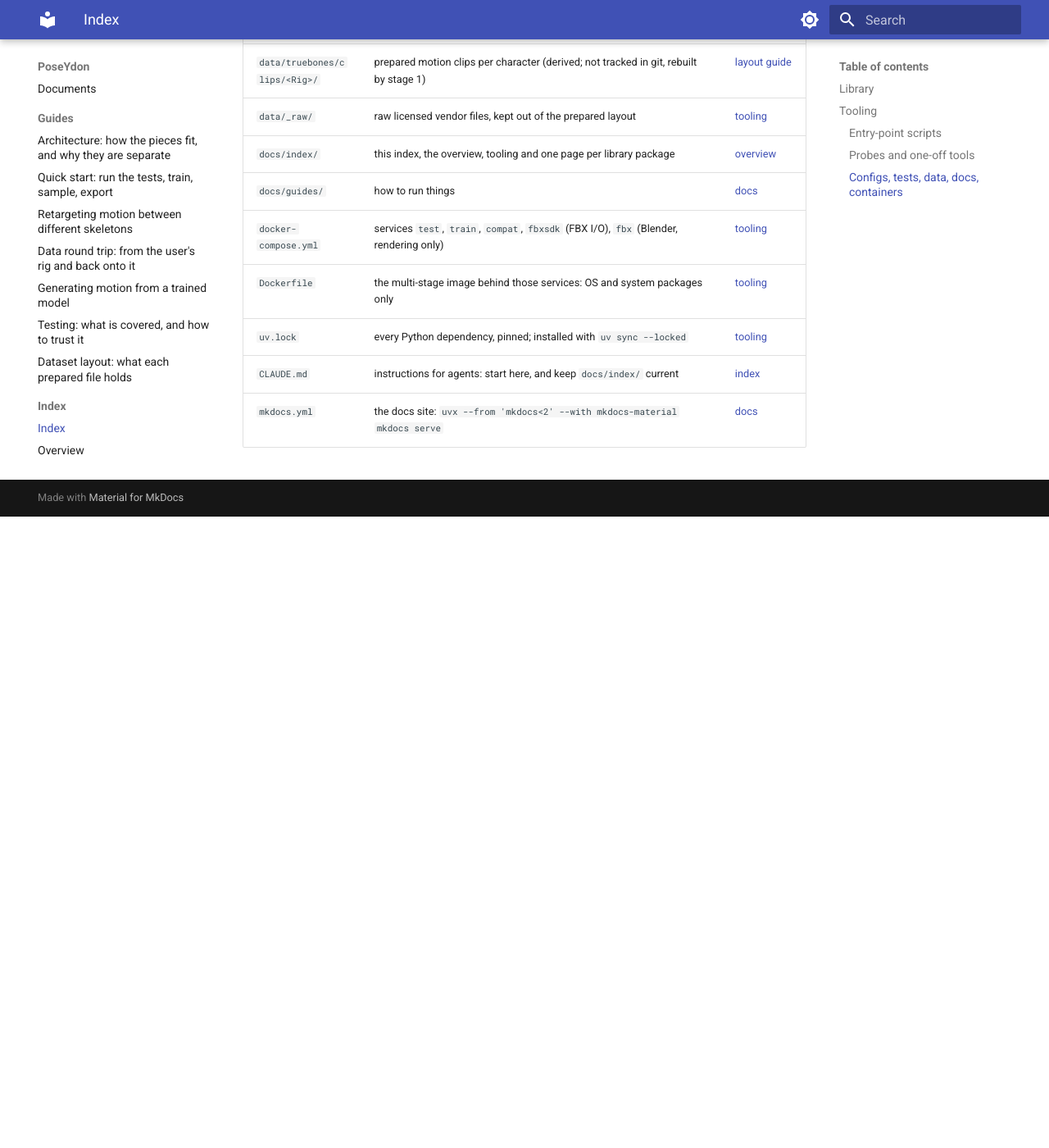
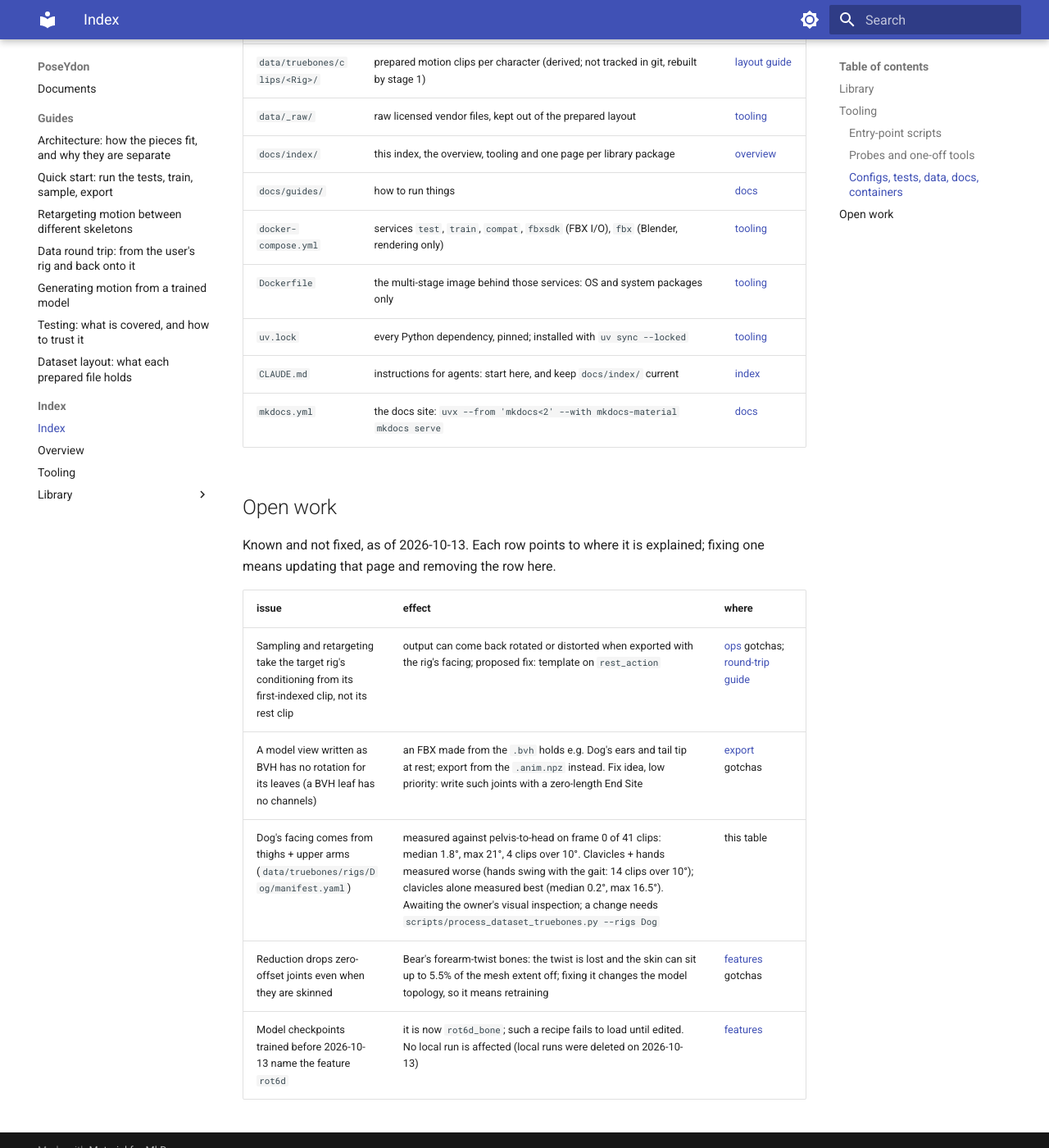
Before and after one commit to LuCazzola/PoseYdon, an MkDocs documentation site: the page built from docs/index/INDEX.md, in a window 1280 px wide and 1400 px high, scrolled down 3834 px. Shown: the whole window at 82% size. Built offline with MkDocs 1.6.1 and Material for MkDocs 9.7.7, drawn with Linux system fonts in a browser that asks for light colours; before the commit the page ends 4464 px from its top, so only the background shows below that.

Commit message:
docs: list everything known and not fixed in one Open work table
The open items were scattered across page gotchas and the round-trip guide,
and Dog's facing measurements lived nowhere in the repo. `INDEX.md` now
lists each with its effect and the page that explains it, and CLAUDE.md asks
for a row's removal alongside the bullet when an item is fixed.

Co-Authored-By: Claude Opus 5.5 <noreply@anthropic.com>
Claude-Session: https://claude.ai/code/session_01LcLuk3mMD9WxCvGH3TWWKF

```diff
--- a/docs/index/INDEX.md
+++ b/docs/index/INDEX.md
@@ -86,3 +86,16 @@ meant to be deleted once read.
 | `uv.lock` | every Python dependency, pinned; installed with `uv sync --locked` | [tooling](tooling.md#dependencies) |
 | `CLAUDE.md` | instructions for agents: start here, and keep `docs/index/` current | [index](INDEX.md) |
 | `mkdocs.yml` | the docs site: `uvx --from 'mkdocs<2' --with mkdocs-material mkdocs serve` | [docs](../README.md) |
+
+## Open work
+
+Known and not fixed, as of 2026-10-13. Each row points to where it is
+explained; fixing one means updating that page and removing the row here.
+
+| issue | effect | where |
+|---|---|---|
+| Sampling and retargeting take the target rig's conditioning from its first-indexed clip, not its rest clip | output can come back rotated or distorted when exported with the rig's facing; proposed fix: template on `rest_action` | [ops](library/ops.md) gotchas; [round-trip guide](../guides/roundtrip.md#open-issues) |
+| A model view written as BVH has no rotation for its leaves (a BVH leaf has no channels) | an FBX made from the `.bvh` holds e.g. Dog's ears and tail tip at rest; export from the `.anim.npz` instead. Fix idea, low priority: write such joints with a zero-length End Site | [export](library/export.md) gotchas |
+| Dog's facing comes from thighs + upper arms (`data/truebones/rigs/Dog/manifest.yaml`) | measured against pelvis-to-head on frame 0 of 41 clips: median 1.8°, max 21°, 4 clips over 10°. Clavicles + hands measured worse (hands swing with the gait: 14 clips over 10°); clavicles alone measured best (median 0.2°, max 16.5°). Awaiting the owner's visual inspection; a change needs `scripts/process_dataset_truebones.py --rigs Dog` | this table |
+| Reduction drops zero-offset joints even when they are skinned | Bear's forearm-twist bones: the twist is lost and the skin can sit up to 5.5% of the mesh extent off; fixing it changes the model topology, so it means retraining | [features](library/features.md) gotchas |
+| Model checkpoints trained before 2026-10-13 name the feature `rot6d` | it is now `rot6d_bone`; such a recipe fails to load until edited. No local run is affected (local runs were deleted on 2026-10-13) | [features](library/features.md#two-rotation-layouts) |
```
Also changed, not shown: CLAUDE.md (+2 -1 lines).
